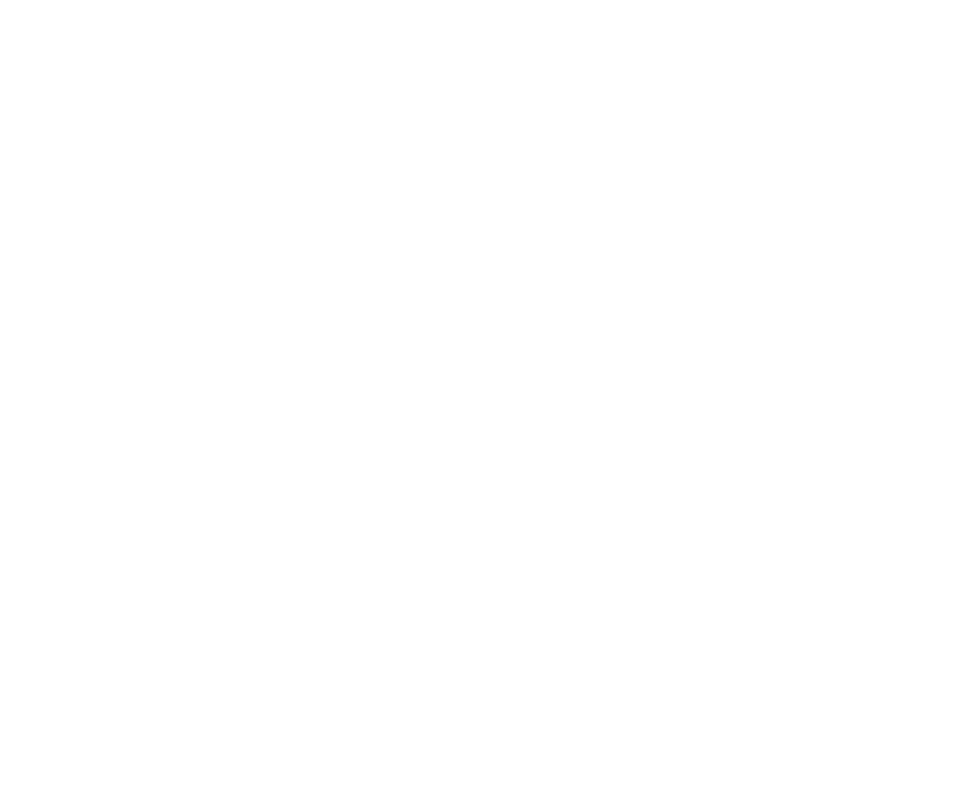
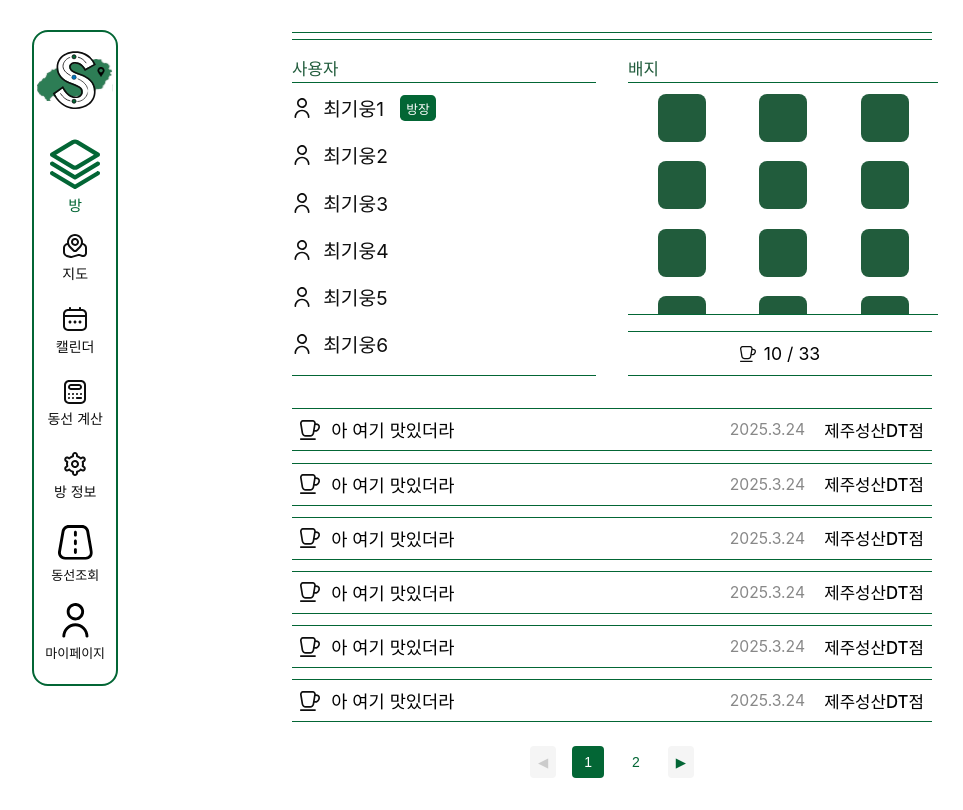
Before and after one commit to giwoong01/Stellog, a React (Create React App) app: page /rooms/1/info in a window 1280 px wide. Before the commit this address had no page. Shown: the whole page, without its empty margins (28-991 px from the left). Built offline with nearby package versions, Linux system fonts and the light colour scheme.

Commit message:
feat(#11): 방 정보 페이지 구현

```diff
--- a/src/App.tsx
+++ b/src/App.tsx
@@ -17,6 +17,8 @@
 import RoomRoute from "./pages/RoomRouteList";
 import RoomRouteCreate from "./pages/RoomRouteCreate";
 import RoomRouteDetail from "./pages/RoomRouteDetail";
+import RoomInfo from "./pages/RoomInfo";
+
 const DefaultLayout = () => {
   return (
     <>
@@ -48,10 +50,7 @@
               path="/rooms/:roomId/routes/:routeId"
               element={<RoomRouteDetail />}
             />
-            <Route
-              path="/rooms/:roomId/room-info"
-              element={<div>Rooms - Room Info</div>}
-            />
+            <Route path="/rooms/:roomId/info" element={<RoomInfo />} />
             <Route path="/rooms/:roomId/review" element={<ReviewForm />} />
 
             <Route path="/routes" element={<div>routes</div>} />
--- /dev/null
+++ b/src/components/room/info/RoomTitle.tsx
@@ -0,0 +1,22 @@
+import styled from "styled-components";
+
+export interface RoomTitleProps {
+  title: string;
+}
+
+const RoomTitle = ({ title }: RoomTitleProps) => {
+  return <Title>{title}</Title>;
+};
+
+export default RoomTitle;
+
+const Title = styled.div`
+  width: 50%;
+  text-align: center;
+  border-top: 0.3px solid #036635;
+  border-bottom: 1.5px solid #036635;
+  padding: 0.2rem 0 0.2rem 0;
+  font-size: 2rem;
+  font-weight: bold;
+  margin-bottom: 1rem;
+`;
--- /dev/null
+++ b/src/components/room/info/RoomUserInfo.tsx
@@ -0,0 +1,55 @@
+import styled from "styled-components";
+import { ReactComponent as PersonIconSVG } from "../../../assets/icons/person.svg";
+
+interface User {
+  name: string;
+}
+
+interface RoomUserInfoProps {
+  user: User;
+  isOwner?: boolean;
+}
+
+const RoomUserInfo = ({ user, isOwner = false }: RoomUserInfoProps) => (
+  <UserInfoWrapper>
+    <UserSection>
+      <StyledPersonIcon />
+      <UserName>{user.name}</UserName>
+      {isOwner && <OwnerBadge>방장</OwnerBadge>}
+    </UserSection>
+  </UserInfoWrapper>
+);
+
+export default RoomUserInfo;
+
+const UserInfoWrapper = styled.div`
+  display: flex;
+  justify-content: space-between;
+  align-items: center;
+  margin: 0 0 0.5rem 0;
+`;
+
+const UserSection = styled.div`
+  display: flex;
+  align-items: center;
+  gap: 0.7rem;
+`;
+
+const StyledPersonIcon = styled(PersonIconSVG)`
+  width: 1.25rem;
+  height: 1.25rem;
+`;
+
+const UserName = styled.span`
+  color: #0e0e0e;
+  font-size: 1.2rem;
+`;
+
+const OwnerBadge = styled.span`
+  background-color: #036635;
+  color: white;
+  font-size: 0.8rem;
+  padding: 0.2rem 0.4rem;
+  border-radius: 0.3rem;
+  margin-left: 0.3rem;
+`;
--- /dev/null
+++ b/src/components/room/info/RoomVisitList.tsx
@@ -0,0 +1,119 @@
+import styled from "styled-components";
+import { ReactComponent as CoffeeIconSVG } from "../../../assets/icons/coffee.svg";
+import { useState } from "react";
+import Pagination from "../../Pagination";
+
+interface Visit {
+  memo: string;
+  date: string;
+  store: string;
+}
+
+const RoomVisitList = ({ visits }: { visits: Visit[] }) => {
+  const [currentPage, setCurrentPage] = useState(1);
+  const visitsPerPage = 6;
+  const totalPages = Math.ceil(visits.length / visitsPerPage);
+
+  const indexOfLastVisit = currentPage * visitsPerPage;
+  const indexOfFirstVisit = indexOfLastVisit - visitsPerPage;
+  const currentVisits = visits.slice(indexOfFirstVisit, indexOfLastVisit);
+
+  return (
+    <VisitListContainer>
+      <VisitListWrapper>
+        {currentVisits.map((v, i) => (
+          <VisitItem key={i} {...v} />
+        ))}
+      </VisitListWrapper>
+
+      {visits.length > visitsPerPage && (
+        <PaginationWrapper>
+          <Pagination
+            currentPage={currentPage}
+            totalPages={totalPages}
+            onPageChange={setCurrentPage}
+          />
+        </PaginationWrapper>
+      )}
+    </VisitListContainer>
+  );
+};
+
+const VisitItem = ({ memo, date, store }: Visit) => (
+  <VisitItemWrapper>
+    <Left>
+      <StyledCoffeeIcon />
+      <MemoText>{memo}</MemoText>
+    </Left>
+
+    <Right>
+      <DateText>{date}</DateText>
+      <StoreText>{store}</StoreText>
+    </Right>
+  </VisitItemWrapper>
+);
+
+export default RoomVisitList;
+
+const VisitListContainer = styled.div`
+  width: 50%;
+  display: flex;
+  flex-direction: column;
+  align-items: center;
+  gap: 1rem;
+  margin-bottom: 2rem;
+`;
+
+const VisitListWrapper = styled.div`
+  width: 100%;
+  display: flex;
+  flex-direction: column;
+  gap: 0.7rem;
+`;
+
+const PaginationWrapper = styled.div`
+  display: flex;
+  align-items: center;
+  justify-content: center;
+  margin-top: 0.5rem;
+`;
+
+const VisitItemWrapper = styled.div`
+  display: flex;
+  justify-content: space-between;
+  align-items: center;
+  border-top: 0.3px solid #036635;
+  border-bottom: 1.5px solid #036635;
+  padding: 0.5rem;
+`;
+
+const Left = styled.div`
+  display: flex;
+  align-items: center;
+  gap: 0.7rem;
+`;
+
+const Right = styled.div`
+  display: flex;
+  align-items: center;
+  gap: 1.2rem;
+`;
+
+const StyledCoffeeIcon = styled(CoffeeIconSVG)`
+  width: 1.25rem;
+  height: 1.25rem;
+`;
+
+const MemoText = styled.span`
+  font-size: 1.1rem;
+`;
+
+const DateText = styled.span`
+  color: #888;
+  font-size: 0.98rem;
+`;
+
+const StoreText = styled.span`
+  font-size: 1.05rem;
+  font-weight: 500;
+`;
--- /dev/null
+++ b/src/components/room/info/RoomVisitStatus.tsx
@@ -0,0 +1,34 @@
+import styled from "styled-components";
+import { ReactComponent as CoffeeIconSVG } from "../../../assets/icons/coffee.svg";
+
+const RoomVisitStatus = ({
+  visitCount,
+  totalCount,
+}: {
+  visitCount: number;
+  totalCount: number;
+}) => (
+  <StatusWrapper>
+    <StyledCoffeeIcon />
+    <StatusText>
+      {visitCount} / {totalCount}
+    </StatusText>
+  </StatusWrapper>
+);
+
+export default RoomVisitStatus;
+
+const StatusWrapper = styled.div`
+  display: flex;
+  align-items: center;
+  gap: 0.5rem;
+`;
+
+const StyledCoffeeIcon = styled(CoffeeIconSVG)`
+  width: 1rem;
+  height: 1rem;
+`;
+
+const StatusText = styled.span`
+  font-size: 1.1rem;
+`;
--- a/src/components/sidebar/Sidebar.tsx
+++ b/src/components/sidebar/Sidebar.tsx
@@ -41,7 +41,7 @@
       {
         label: "방 정보",
         Icon: StyledSubRoomInfoIcon,
-        path: `/rooms/${currentRoomId}/room-info`,
+        path: `/rooms/${currentRoomId}/info`,
       },
     ],
     routes: [
--- /dev/null
+++ b/src/pages/RoomInfo.tsx
@@ -0,0 +1,170 @@
+import styled from "styled-components";
+import RoomTitle from "../components/room/info/RoomTitle";
+import RoomUserInfo from "../components/room/info/RoomUserInfo";
+import RoomVisitStatus from "../components/room/info/RoomVisitStatus";
+import RoomVisitList from "../components/room/info/RoomVisitList";
+import { useRoomStore } from "../stores/useRoomStore";
+
+const dummyRoom = {
+  name: "1인 제주도 스타벅스 방문",
+  user: [
+    { name: "최기웅1", isOwner: true },
+    { name: "최기웅2", isOwner: false },
+    { name: "최기웅3", isOwner: false },
+    { name: "최기웅4", isOwner: false },
+    { name: "최기웅5", isOwner: false },
+    { name: "최기웅6", isOwner: false },
+    { name: "최기웅7", isOwner: false },
+    { name: "최기웅8", isOwner: false },
+    { name: "최기웅9", isOwner: false },
+    { name: "최기웅10", isOwner: false },
+    { name: "최기웅11", isOwner: false },
+    { name: "최기웅12", isOwner: false },
+    { name: "최기웅13", isOwner: false },
+    { name: "최기웅14", isOwner: false },
+    { name: "최기웅15", isOwner: false },
+    { name: "최기웅16", isOwner: false },
+  ],
+  badges: [1, 2, 3, 4, 5, 6, 7, 8, 9, 10, 11, 12, 13, 14],
+  visitCount: 10,
+  totalCount: 33,
+  visits: [
+    { memo: "아 여기 맛있더라", date: "2025.3.24", store: "제주성산DT점" },
+    { memo: "아 여기 맛있더라", date: "2025.3.24", store: "제주성산DT점" },
+    { memo: "아 여기 맛있더라", date: "2025.3.24", store: "제주성산DT점" },
+    { memo: "아 여기 맛있더라", date: "2025.3.24", store: "제주성산DT점" },
+    { memo: "아 여기 맛있더라", date: "2025.3.24", store: "제주성산DT점" },
+    { memo: "아 여기 맛있더라", date: "2025.3.24", store: "제주성산DT점" },
+    { memo: "아 여기 맛있더라", date: "2025.3.24", store: "제주성산DT점" },
+    { memo: "아 여기 맛있더라", date: "2025.3.24", store: "제주성산DT점" },
+    { memo: "아 여기 맛있더라", date: "2025.3.24", store: "제주성산DT점" },
+  ],
+};
+
+const RoomInfo = () => {
+  const { currentRoomTitle } = useRoomStore();
+
+  return (
+    <Wrapper>
+      <RoomTitle title={currentRoomTitle || ""} />
+
+      <MainGrid>
+        <SectionLabel>사용자</SectionLabel>
+        <SectionLabel>배지</SectionLabel>
+        <LeftSection>
+          {dummyRoom.user.map((user) => (
+            <RoomUserInfo key={user.name} user={user} isOwner={user.isOwner} />
+          ))}
+        </LeftSection>
+        <RightSection>
+          <BadgeCard>
+            <BadgeRow>
+              {dummyRoom.badges.map((badge) => (
+                <BadgeIcon key={badge} />
+              ))}
+            </BadgeRow>
+          </BadgeCard>
+          <StatusCard>
+            <RoomVisitStatus
+              visitCount={dummyRoom.visitCount}
+              totalCount={dummyRoom.totalCount}
+            />
+          </StatusCard>
+        </RightSection>
+      </MainGrid>
+
+      <RoomVisitList visits={dummyRoom.visits} />
+    </Wrapper>
+  );
+};
+
+export default RoomInfo;
+
+const Wrapper = styled.div`
+  display: flex;
+  flex-direction: column;
+  align-items: center;
+  width: 100%;
+  background: #fff;
+  margin-top: 2rem;
+`;
+
+const MainGrid = styled.div`
+  width: 50%;
+  height: 20rem;
+  display: grid;
+  grid-template-columns: 1fr 1fr;
+  grid-template-rows: auto 1fr;
+  gap: 0 2rem;
+  margin-bottom: 2rem;
+  align-items: stretch;
+`;
+
+const LeftSection = styled.div`
+  width: 100%;
+  flex: 1;
+  display: flex;
+  flex-direction: column;
+  gap: 0.7rem;
+  border-top: 0.3px solid #036635;
+  border-bottom: 1.5px solid #036635;
+  padding: 0.7rem 0;
+  overflow-y: auto;
+`;
+
+const RightSection = styled.div`
+  width: 100%;
+  height: 100%;
+  display: flex;
+  flex-direction: column;
+  gap: 1rem;
+`;
+
+const BadgeCard = styled.div`
+  width: 100%;
+  background: #fff;
+  border-top: 0.3px solid #036635;
+  border-bottom: 1.5px solid #036635;
+  display: flex;
+  flex-direction: column;
+  align-items: flex-start;
+  padding: 0.7rem 0.2rem 0.7rem 0.2rem;
+  overflow-y: auto;
+  overflow-x: hidden;
+  flex: 1 1 0;
+`;
+
+const StatusCard = styled.div`
+  width: 100%;
+  background: #fff;
+  border-top: 0.3px solid #036635;
+  border-bottom: 1.5px solid #036635;
+  display: flex;
+  justify-content: center;
+  align-items: center;
+  padding: 0.7rem 0;
+`;
+
+const SectionLabel = styled.div`
+  color: #215c3c;
+  font-size: 1.05rem;
+  font-weight: 500;
+  margin-bottom: 0.1rem;
+`;
+
+const BadgeRow = styled.div`
+  width: 100%;
+  display: grid;
+  grid-template-columns: repeat(3, 1fr);
+  gap: 1.2rem 0;
+  padding-right: 0.3rem;
+  justify-items: center;
+`;
+
+const BadgeIcon = styled.div`
+  width: 3rem;
+  height: 3rem;
+  background: #215c3c;
+  border-radius: 0.5rem;
+  display: inline-block;
+`;
```
